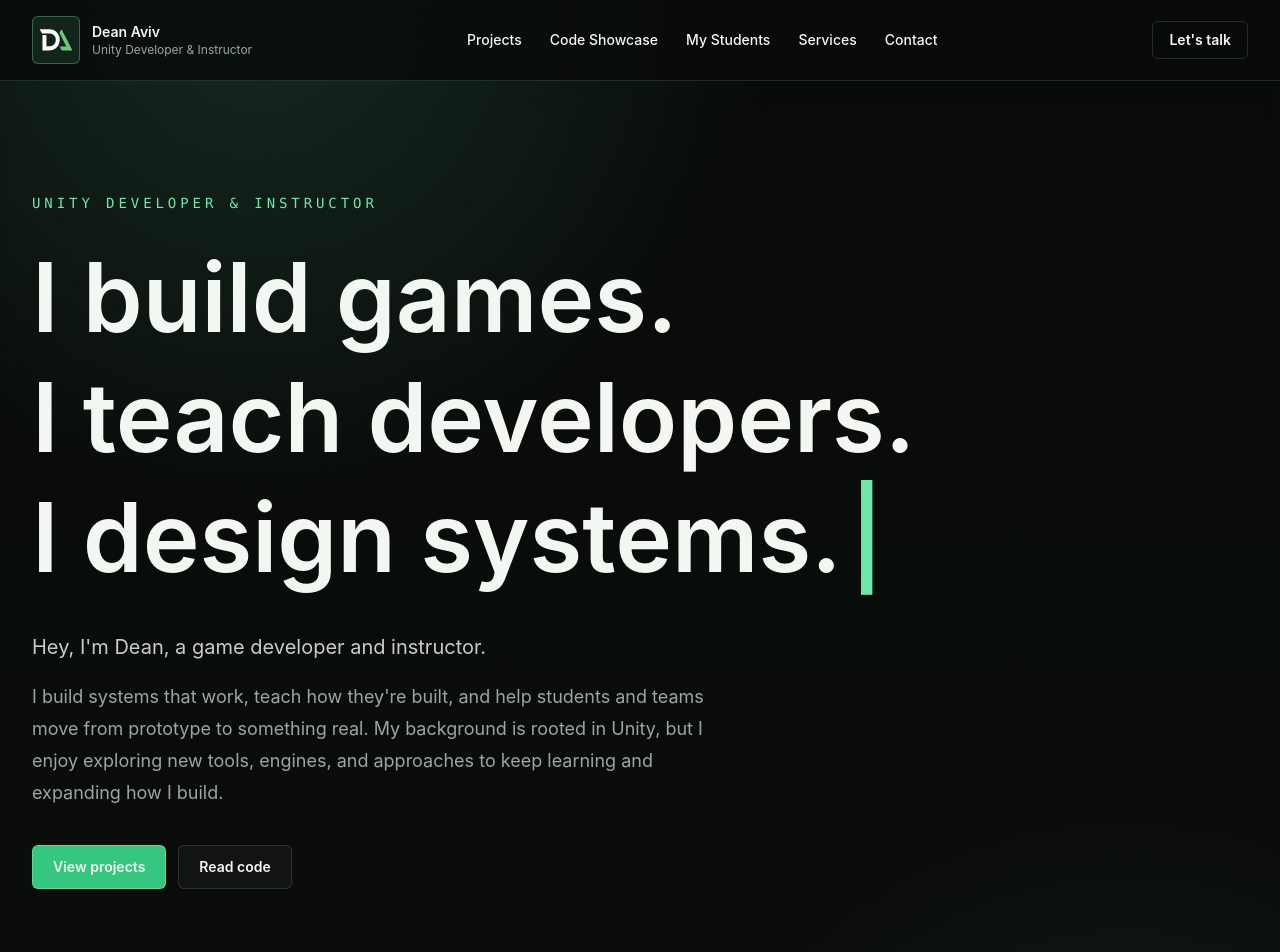
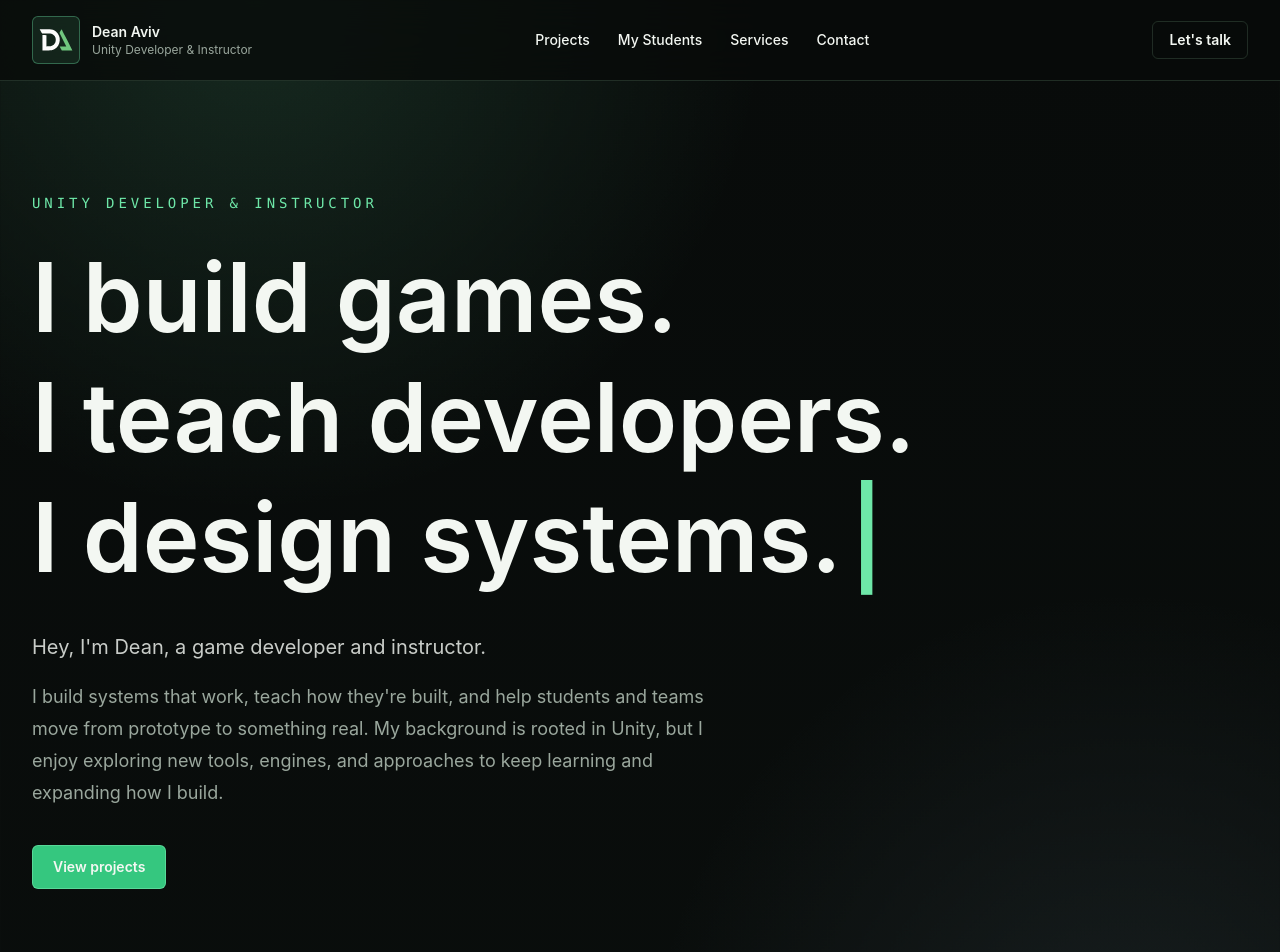
Before and after one commit to DeanAviv/dean-aviv-portfolio, a Next.js app: page / in a window 1280 px wide. Shown: the top 952 px of the page. Built offline with nearby package versions, Linux system fonts and the light colour scheme.

Commit message:
doc: **Hide** code showcase untill full implementation

```diff
--- a/src/app/page.tsx
+++ b/src/app/page.tsx
@@ -5,6 +5,7 @@ import { HeroSection } from "@/components/HeroSection";
 import { ProjectsSection } from "@/components/ProjectsSection";
 import { ServicesSection } from "@/components/ServicesSection";
 import { TeachingSection } from "@/components/TeachingSection";
+import { features } from "@/data/features";
 
 export default function Home() {
   return (
@@ -13,7 +14,7 @@ export default function Home() {
       <main>
         <HeroSection />
         <ProjectsSection />
-        <CodeShowcase />
+        {features.showCodeShowcase ? <CodeShowcase /> : null}
         <TeachingSection />
         <ServicesSection />
       </main>
--- a/src/components/Header.tsx
+++ b/src/components/Header.tsx
@@ -1,8 +1,13 @@
 import Link from "next/link";
 import { LogoMark } from "@/components/LogoMark";
+import { features } from "@/data/features";
 import { site } from "@/data/site";
 
 export function Header() {
+  const navItems = site.navItems.filter(
+    (item) => features.showCodeShowcase || item.href !== "#code",
+  );
+
   return (
     <header className="sticky top-0 z-50 border-b border-line bg-background/78 backdrop-blur-xl">
       <nav className="mx-auto flex max-w-7xl items-center justify-between px-5 py-4 sm:px-8">
@@ -17,7 +22,7 @@ export function Header() {
         </Link>
 
         <div className="hidden items-center gap-7 md:flex">
-          {site.navItems.map((item) => (
+          {navItems.map((item) => (
             <Link
               key={item.href}
               href={item.href}
--- a/src/components/HeroSection.tsx
+++ b/src/components/HeroSection.tsx
@@ -1,4 +1,5 @@
 import { LinkButton } from "@/components/LinkButton";
+import { features } from "@/data/features";
 import { site } from "@/data/site";
 
 export function HeroSection() {
@@ -24,9 +25,11 @@ export function HeroSection() {
           </p>
           <div className="mt-9 flex flex-col gap-3 sm:flex-row">
             <LinkButton href="#projects">View projects</LinkButton>
-            <LinkButton href="#code" variant="secondary">
-              Read code
-            </LinkButton>
+            {features.showCodeShowcase ? (
+              <LinkButton href="#code" variant="secondary">
+                Read code
+              </LinkButton>
+            ) : null}
           </div>
         </div>
       </div>
--- /dev/null
+++ b/src/data/features.ts
@@ -0,0 +1,3 @@
+export const features = {
+  showCodeShowcase: false,
+};
```
